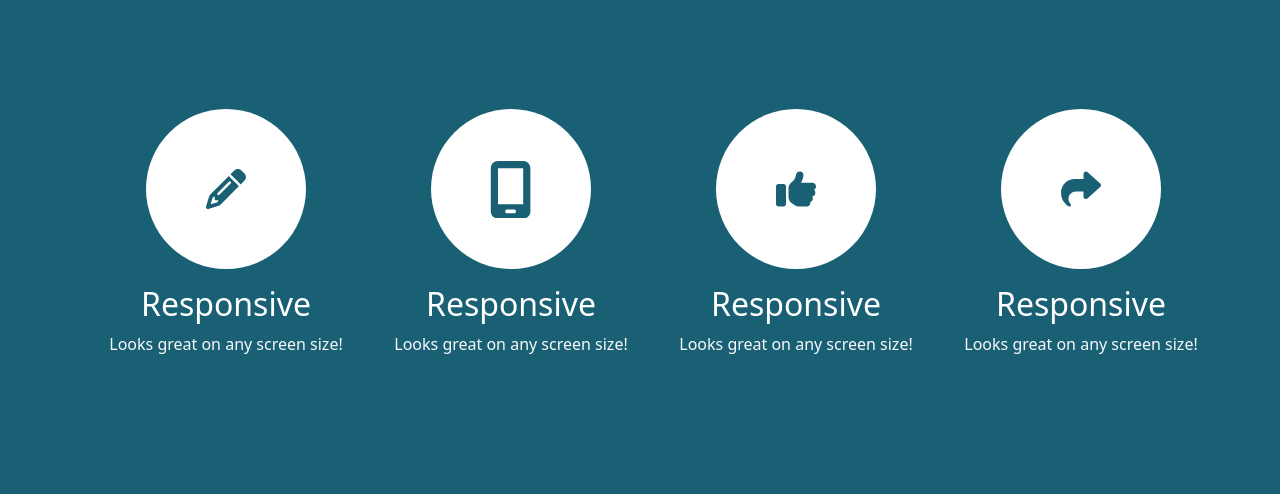
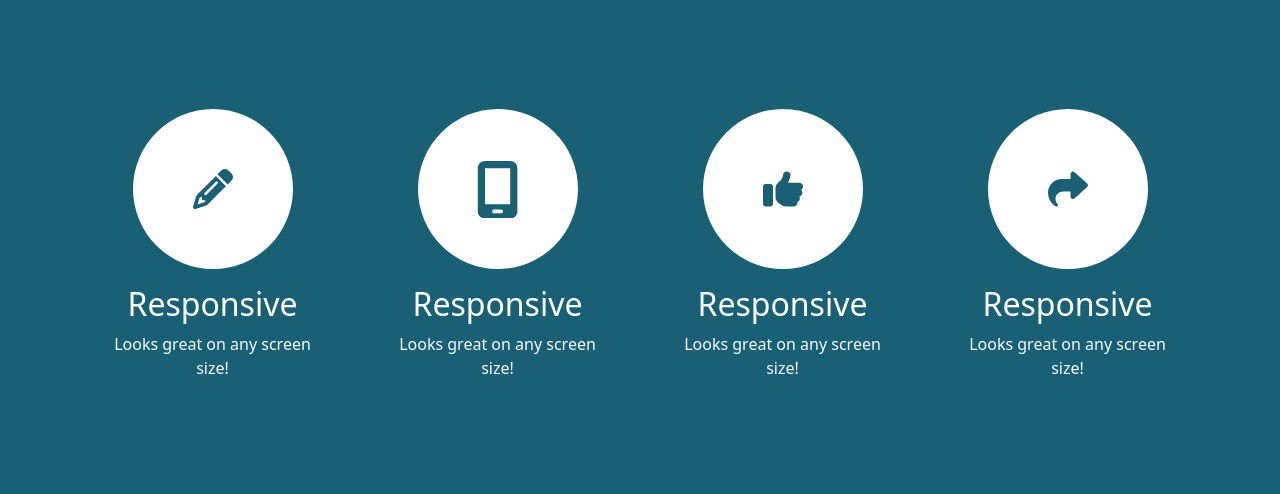
Before and after one commit to Umairnetro/SmitWebCompetition, a plain HTML site: page index.html in a window 1280 px wide. Shown: the part 1275-1769 px from the top of the page. Drawn offline with nearby package versions, Linux system fonts and the light colour scheme.

Commit message:
changings

```diff
--- a/index.html
+++ b/index.html
@@ -100,8 +100,8 @@
 
         <div class="container-fluid py-5">
             <div class="container-lg py-5">
-                <div class="row justify-content-center">
-                    <div class="col-12 col-md-3 text-center">
+                <div class="row justify-content-center align-items-center">
+                    <div class="col-12 col-md-3 d-flex justify-content-center text-center">
                         <div class="card card__color align-items-center border-0 text-center" style="width: 18rem;">
                             <div class="circle d-flex justify-content-center align-items-center rounded-circle">
 
@@ -115,7 +115,7 @@
                             </div>
                         </div>
                     </div>
-                    <div class="col-12 col-md-3 text-center">
+                    <div class="col-12 col-md-3 d-flex justify-content-center text-center">
                         <div class="card card__color align-items-center border-0 text-center" style="width: 18rem;">
                             <div class="circle d-flex justify-content-center align-items-center rounded-circle">
 
@@ -133,7 +133,7 @@
                             </div>
                         </div>
                     </div>
-                    <div class="col-12 col-md-3 text-center">
+                    <div class="col-12 col-md-3 d-flex justify-content-center text-center">
                         <div class="card card__color align-items-center border-0 text-center" style="width: 18rem;">
                             <div class="circle d-flex justify-content-center align-items-center rounded-circle">
                                 <svg xmlns="http://www.w3.org/2000/svg" viewBox="0 0 512 512"><!--!Font Awesome Free 6.5.1 by @fontawesome - https://fontawesome.com License - https://fontawesome.com/license/free Copyright 2024 Fonticons, Inc.--><path d="M313.4 32.9c26 5.2 42.9 30.5 37.7 56.5l-2.3 11.4c-5.3 26.7-15.1 52.1-28.8 75.2H464c26.5 0 48 21.5 48 48c0 18.5-10.5 34.6-25.9 42.6C497 275.4 504 288.9 504 304c0 23.4-16.8 42.9-38.9 47.1c4.4 7.3 6.9 15.8 6.9 24.9c0 21.3-13.9 39.4-33.1 45.6c.7 3.3 1.1 6.8 1.1 10.4c0 26.5-21.5 48-48 48H294.5c-19 0-37.5-5.6-53.3-16.1l-38.5-25.7C176 420.4 160 390.4 160 358.3V320 272 247.1c0-29.2 13.3-56.7 36-75l7.4-5.9c26.5-21.2 44.6-51 51.2-84.2l2.3-11.4c5.2-26 30.5-42.9 56.5-37.7zM32 192H96c17.7 0 32 14.3 32 32V448c0 17.7-14.3 32-32 32H32c-17.7 0-32-14.3-32-32V224c0-17.7 14.3-32 32-32z"/></svg>
@@ -146,7 +146,7 @@
                             </div>
                         </div>
                     </div>
-                    <div class="col-12 col-md-3 text-center">
+                    <div class="col-12 col-md-3 d-flex justify-content-center text-center">
                         <div class="card card__color align-items-center border-0 text-center" style="width: 18rem;">
                             <div class="circle d-flex justify-content-center align-items-center rounded-circle">
 
```
